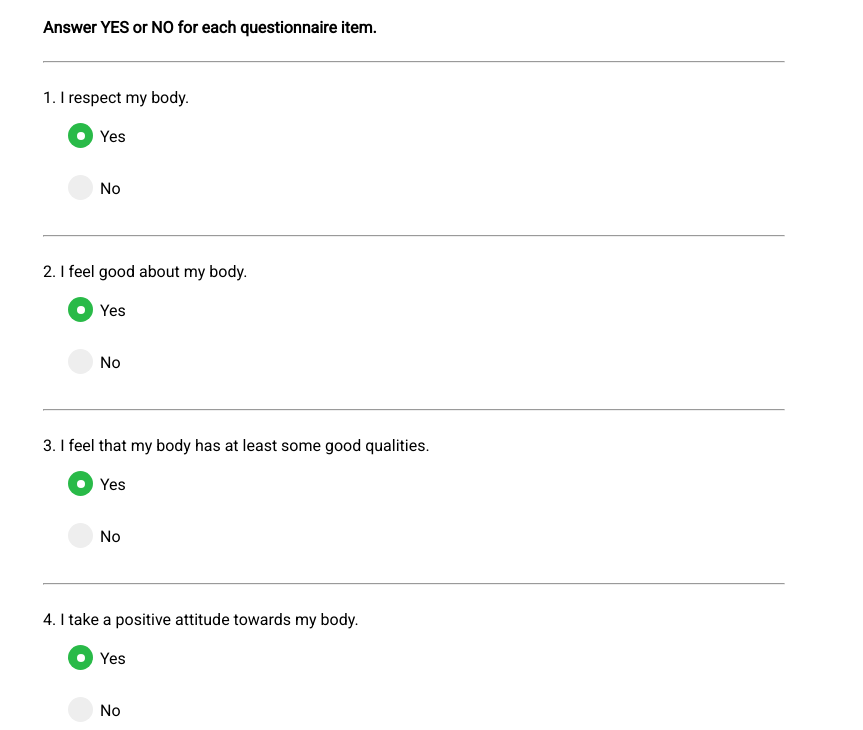
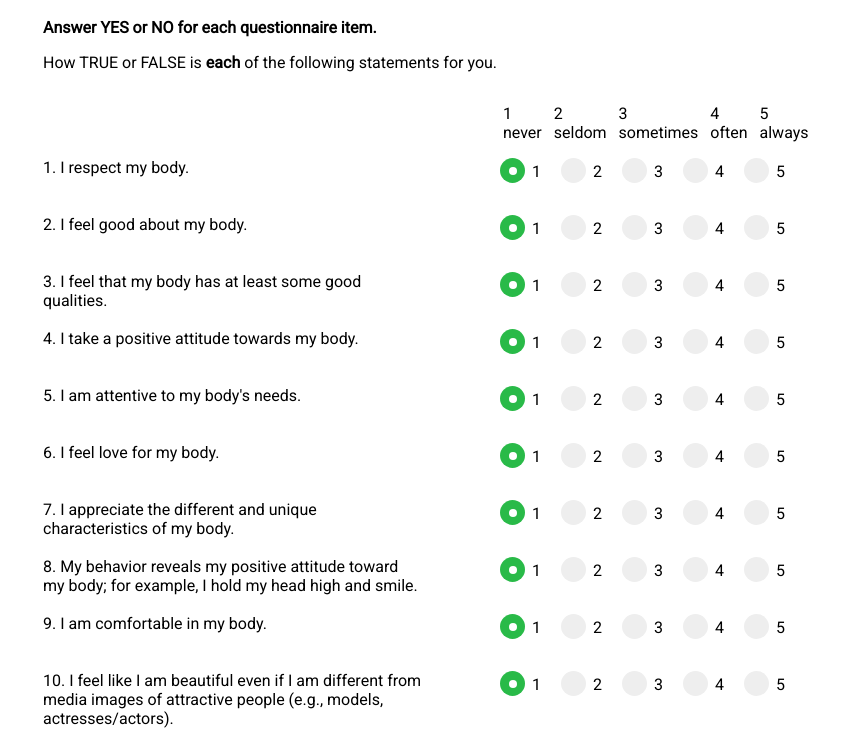
Before and after one commit to DCElemeno/lipedemaProject, a plain HTML site: page BodyAppreciationScale.html in a window 1280 px wide. Shown: the part 103-833 px from the top of the page, without its empty margins (0-863 px from the left). Drawn offline with Linux system fonts and the light colour scheme.

Commit message:
fix body appreciation scale

```diff
--- a/BodyAppreciationScale.html
+++ b/BodyAppreciationScale.html
@@ -114,6 +114,30 @@
 			margin-right:75px;
 		}
 
+		/* For table quesitons */
+		.question-table-header {
+			margin-left: 460px;
+			display: inline-block;
+		}
+		.question-table-header p {
+			display: inline-block;
+		    flex-direction: row;
+		    margin-right:8px;
+		}
+		.table-question {
+			display: flex;
+		    flex-direction: row;
+		    width:740px;
+		}
+		.left-question {
+			max-width:380px;
+			float:left;
+		}
+		.left-scale {
+			position:absolute;
+			left:500px;
+		}
+
 	</style>
 </head>
 <body>
@@ -126,185 +150,317 @@
 		<p><b>Answer YES or NO for each questionnaire item.</b></p>
 	</div>
 
-	<!-- Divider -->
-	<hr class="question-divider"><br>
+	<!-- Question Table Headings -->
+	<div class="question">
+		<p>How TRUE or FALSE is <b>each</b> of the following statements for you.</p>
+	</div>
+	<div class="question-table-header">
+		<p>1<br>never</p>
+		<p>2<br>seldom</p>
+		<p>3<br>sometimes</p>
+		<p>4<br>often</p>
+		<p>5<br>always</p>
+	</div>
 
-	<!-- Question 1. -->
-	<div class="question">
-		<p>1. I respect my body.</p>
-		<div class="scale vertical-question">
-			<label class="container"><a class="horizontal">Yes</a>
+	<!-- Question 1 -->
+	<div class="question table-question">
+		<div class="left-question">
+			1. I respect my body.
+		</div>
+		<div class="left-scale scale">
+			<label class="container"><a>1</a>
 				<input type="radio" name="question1" checked="checked">
 				<span class="checkmark"></span>
-			</label><br>
-			<label class="container"><a class="horizontal">No</a>
+			</label>
+			<label class="container"><a>2</a>
+				<input type="radio" name="question1">
+				<span class="checkmark"></span>
+			</label>
+			<label class="container"><a>3</a>
+				<input type="radio" name="question1">
+				<span class="checkmark"></span>
+			</label>
+			<label class="container"><a>4</a>
+				<input type="radio" name="question1">
+				<span class="checkmark"></span>
+			</label>
+			<label class="container"><a>5</a>
 				<input type="radio" name="question1">
 				<span class="checkmark"></span>
 			</label>
 		</div>
 	</div>
+	<br><br>
 
-	<!-- Divider -->
-	<hr class="question-divider"><br>
-
-	<!-- Question 2. -->
-	<div class="question">
-		<p>2. I feel good about my body.</p>
-		<div class="scale vertical-question">
-			<label class="container"><a class="horizontal">Yes</a>
+	<!-- Question 2 -->
+	<div class="question table-question">
+		<div class="left-question">
+			2. I feel good about my body.
+		</div>
+		<div class="left-scale scale">
+			<label class="container"><a>1</a>
 				<input type="radio" name="question2" checked="checked">
 				<span class="checkmark"></span>
-			</label><br>
-			<label class="container"><a class="horizontal">No</a>
+			</label>
+			<label class="container"><a>2</a>
+				<input type="radio" name="question2">
+				<span class="checkmark"></span>
+			</label>
+			<label class="container"><a>3</a>
+				<input type="radio" name="question2">
+				<span class="checkmark"></span>
+			</label>
+			<label class="container"><a>4</a>
+				<input type="radio" name="question2">
+				<span class="checkmark"></span>
+			</label>
+			<label class="container"><a>5</a>
 				<input type="radio" name="question2">
 				<span class="checkmark"></span>
 			</label>
 		</div>
 	</div>
+	<br><br>
 
-	<!-- Divider -->
-	<hr class="question-divider"><br>
-
-	<!-- Question 3. -->
-	<div class="question">
-		<p>3. I feel that my body has at least some good qualities.</p>
-		<div class="scale vertical-question">
-			<label class="container"><a class="horizontal">Yes</a>
+	<!-- Question 3 -->
+	<div class="question table-question">
+		<div class="left-question">
+			3. I feel that my body has at least some good qualities.
+		</div>
+		<div class="left-scale scale">
+			<label class="container"><a>1</a>
 				<input type="radio" name="question3" checked="checked">
 				<span class="checkmark"></span>
-			</label><br>
-			<label class="container"><a class="horizontal">No</a>
+			</label>
+			<label class="container"><a>2</a>
+				<input type="radio" name="question3">
+				<span class="checkmark"></span>
+			</label>
+			<label class="container"><a>3</a>
+				<input type="radio" name="question3">
+				<span class="checkmark"></span>
+			</label>
+			<label class="container"><a>4</a>
+				<input type="radio" name="question3">
+				<span class="checkmark"></span>
+			</label>
+			<label class="container"><a>5</a>
 				<input type="radio" name="question3">
 				<span class="checkmark"></span>
 			</label>
 		</div>
 	</div>
+	<br>
 
-	<!-- Divider -->
-	<hr class="question-divider"><br>
-
-	<!-- Question 4. -->
-	<div class="question">
-		<p>4. I take a positive attitude towards my body.</p>
-		<div class="scale vertical-question">
-			<label class="container"><a class="horizontal">Yes</a>
+	<!-- Question 4 -->
+	<div class="question table-question">
+		<div class="left-question">
+			4. I take a positive attitude towards my body.
+		</div>
+		<div class="left-scale scale">
+			<label class="container"><a>1</a>
 				<input type="radio" name="question4" checked="checked">
 				<span class="checkmark"></span>
-			</label><br>
-			<label class="container"><a class="horizontal">No</a>
+			</label>
+			<label class="container"><a>2</a>
+				<input type="radio" name="question4">
+				<span class="checkmark"></span>
+			</label>
+			<label class="container"><a>3</a>
+				<input type="radio" name="question4">
+				<span class="checkmark"></span>
+			</label>
+			<label class="container"><a>4</a>
+				<input type="radio" name="question4">
+				<span class="checkmark"></span>
+			</label>
+			<label class="container"><a>5</a>
 				<input type="radio" name="question4">
 				<span class="checkmark"></span>
 			</label>
 		</div>
 	</div>
+	<br><br>
 
-	<!-- Divider -->
-	<hr class="question-divider"><br>
-
-	<!-- Question 5. -->
-	<div class="question">
-		<p>5. I am attentive to my body’s needs.</p>
-		<div class="scale vertical-question">
-			<label class="container"><a class="horizontal">Yes</a>
+	<!-- Question 5 -->
+	<div class="question table-question">
+		<div class="left-question">
+			5. I am attentive to my body's needs.
+		</div>
+		<div class="left-scale scale">
+			<label class="container"><a>1</a>
 				<input type="radio" name="question5" checked="checked">
 				<span class="checkmark"></span>
-			</label><br>
-			<label class="container"><a class="horizontal">No</a>
+			</label>
+			<label class="container"><a>2</a>
+				<input type="radio" name="question5">
+				<span class="checkmark"></span>
+			</label>
+			<label class="container"><a>3</a>
+				<input type="radio" name="question5">
+				<span class="checkmark"></span>
+			</label>
+			<label class="container"><a>4</a>
+				<input type="radio" name="question5">
+				<span class="checkmark"></span>
+			</label>
+			<label class="container"><a>5</a>
 				<input type="radio" name="question5">
 				<span class="checkmark"></span>
 			</label>
 		</div>
 	</div>
+	<br><br>
 
-	<!-- Divider -->
-	<hr class="question-divider"><br>
-
-	<!-- Question 6. -->
-	<div class="question">
-		<p>6. I feel love for my body.</p>
-		<div class="scale vertical-question">
-			<label class="container"><a class="horizontal">Yes</a>
+	<!-- Question 6 -->
+	<div class="question table-question">
+		<div class="left-question">
+			6. I feel love for my body.
+		</div>
+		<div class="left-scale scale">
+			<label class="container"><a>1</a>
 				<input type="radio" name="question6" checked="checked">
 				<span class="checkmark"></span>
-			</label><br>
-			<label class="container"><a class="horizontal">No</a>
+			</label>
+			<label class="container"><a>2</a>
+				<input type="radio" name="question6">
+				<span class="checkmark"></span>
+			</label>
+			<label class="container"><a>3</a>
+				<input type="radio" name="question6">
+				<span class="checkmark"></span>
+			</label>
+			<label class="container"><a>4</a>
+				<input type="radio" name="question6">
+				<span class="checkmark"></span>
+			</label>
+			<label class="container"><a>5</a>
 				<input type="radio" name="question6">
 				<span class="checkmark"></span>
 			</label>
 		</div>
 	</div>
+	<br><br>
 
-	<!-- Divider -->
-	<hr class="question-divider"><br>
-
-	<!-- Question 7. -->
-	<div class="question">
-		<p>7. I appreciate the different and unique characteristics of my body.</p>
-		<div class="scale vertical-question">
-			<label class="container"><a class="horizontal">Yes</a>
+	<!-- Question 7 -->
+	<div class="question table-question">
+		<div class="left-question">
+			7. I appreciate the different and unique characteristics of my body.
+		</div>
+		<div class="left-scale scale">
+			<label class="container"><a>1</a>
 				<input type="radio" name="question7" checked="checked">
 				<span class="checkmark"></span>
-			</label><br>
-			<label class="container"><a class="horizontal">No</a>
+			</label>
+			<label class="container"><a>2</a>
+				<input type="radio" name="question7">
+				<span class="checkmark"></span>
+			</label>
+			<label class="container"><a>3</a>
+				<input type="radio" name="question7">
+				<span class="checkmark"></span>
+			</label>
+			<label class="container"><a>4</a>
+				<input type="radio" name="question7">
+				<span class="checkmark"></span>
+			</label>
+			<label class="container"><a>5</a>
 				<input type="radio" name="question7">
 				<span class="checkmark"></span>
 			</label>
 		</div>
 	</div>
+	<br>
 
-	<!-- Divider -->
-	<hr class="question-divider"><br>
-
-	<!-- Question 8. -->
-	<div class="question">
-		<p>8. My behavior reveals my positive attitude toward my body; for example, I hold my head high and smile.</p>
-		<div class="scale vertical-question">
-			<label class="container"><a class="horizontal">Yes</a>
+	<!-- Question 8 -->
+	<div class="question table-question">
+		<div class="left-question">
+			8. My behavior reveals my positive attitude toward my body; for example, I hold my head high and smile.
+		</div>
+		<div class="left-scale scale">
+			<label class="container"><a>1</a>
 				<input type="radio" name="question8" checked="checked">
 				<span class="checkmark"></span>
-			</label><br>
-			<label class="container"><a class="horizontal">No</a>
+			</label>
+			<label class="container"><a>2</a>
+				<input type="radio" name="question8">
+				<span class="checkmark"></span>
+			</label>
+			<label class="container"><a>3</a>
+				<input type="radio" name="question8">
+				<span class="checkmark"></span>
+			</label>
+			<label class="container"><a>4</a>
+				<input type="radio" name="question8">
+				<span class="checkmark"></span>
+			</label>
+			<label class="container"><a>5</a>
 				<input type="radio" name="question8">
 				<span class="checkmark"></span>
 			</label>
 		</div>
 	</div>
+	<br>
 
-	<!-- Divider -->
-	<hr class="question-divider"><br>
-
-	<!-- Question 9. -->
-	<div class="question">
-		<p>9. I am comfortable in my body.</p>
-		<div class="scale vertical-question">
-			<label class="container"><a class="horizontal">Yes</a>
+	<!-- Question 9 -->
+	<div class="question table-question">
+		<div class="left-question">
+			9. I am comfortable in my body.
+		</div>
+		<div class="left-scale scale">
+			<label class="container"><a>1</a>
 				<input type="radio" name="question9" checked="checked">
 				<span class="checkmark"></span>
-			</label><br>
-			<label class="container"><a class="horizontal">No</a>
+			</label>
+			<label class="container"><a>2</a>
+				<input type="radio" name="question9">
+				<span class="checkmark"></span>
+			</label>
+			<label class="container"><a>3</a>
+				<input type="radio" name="question9">
+				<span class="checkmark"></span>
+			</label>
+			<label class="container"><a>4</a>
+				<input type="radio" name="question9">
+				<span class="checkmark"></span>
+			</label>
+			<label class="container"><a>5</a>
 				<input type="radio" name="question9">
 				<span class="checkmark"></span>
 			</label>
 		</div>
 	</div>
+	<br><br>
 
-	<!-- Divider -->
-	<hr class="question-divider"><br>
-
-	<!-- Question 10. -->
-	<div class="question">
-		<p>10. I feel like I am beautiful even if I am different from media images of attractive people (e.g., models, actresses/actors).</p>
-		<div class="scale vertical-question">
-			<label class="container"><a class="horizontal">Yes</a>
+	<!-- Question 10 -->
+	<div class="question table-question">
+		<div class="left-question">
+			10. I feel like I am beautiful even if I am different from media images of attractive people (e.g., models, actresses/actors).
+		</div>
+		<div class="left-scale scale">
+			<label class="container"><a>1</a>
 				<input type="radio" name="question10" checked="checked">
 				<span class="checkmark"></span>
-			</label><br>
-			<label class="container"><a class="horizontal">No</a>
+			</label>
+			<label class="container"><a>2</a>
+				<input type="radio" name="question10">
+				<span class="checkmark"></span>
+			</label>
+			<label class="container"><a>3</a>
+				<input type="radio" name="question10">
+				<span class="checkmark"></span>
+			</label>
+			<label class="container"><a>4</a>
+				<input type="radio" name="question10">
+				<span class="checkmark"></span>
+			</label>
+			<label class="container"><a>5</a>
 				<input type="radio" name="question10">
 				<span class="checkmark"></span>
 			</label>
 		</div>
 	</div>
+	<br><br>
 
 	<!-- Divider -->
 	<hr class="question-divider"><br>
```
